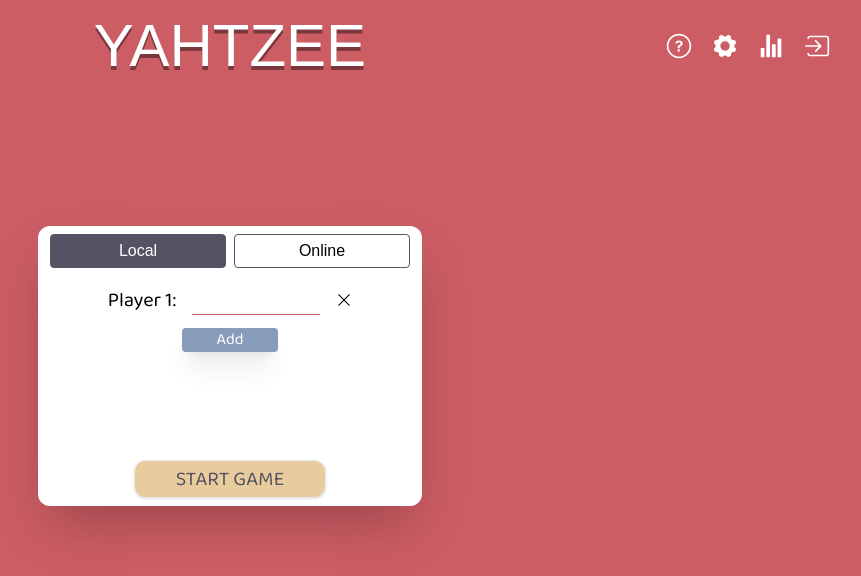
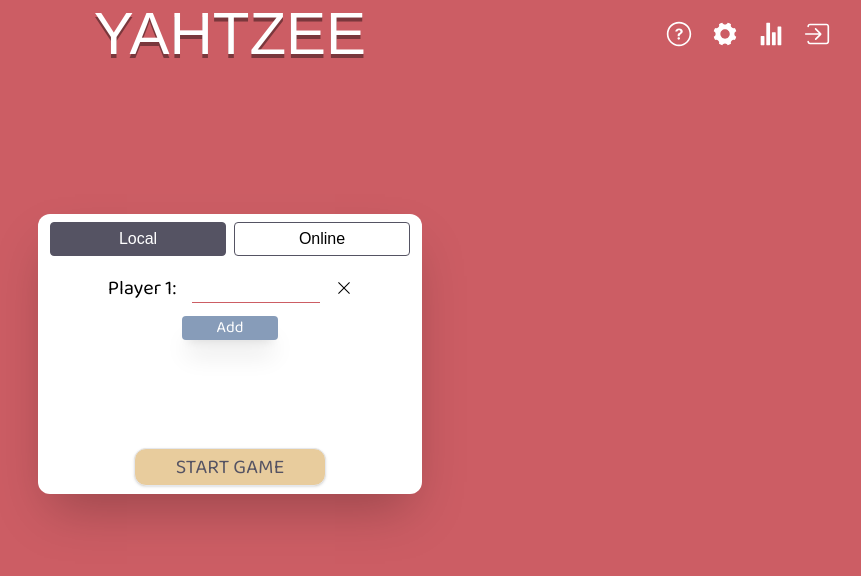
Before and after one commit to aayushb03/yahtzee, a Next.js app: page / in a window 1280 px wide. Shown: the top 576 px of the page, without its empty margins (410-1271 px from the left). Built offline with nearby package versions, Linux system fonts and the light colour scheme; no server answers; the database is empty; a web font is replaced by a local one.

Commit message:
Reduced padding on Nav Bard

```diff
--- a/src/app/components/nav.tsx
+++ b/src/app/components/nav.tsx
@@ -7,7 +7,7 @@
   return (
     <nav className={"flex w-full bg-app-red justify-center items-center"}>
       <div className={"w-[22%]"}/>
-      <h1 className="text-6xl text-white my-4 w-[50%] text-center [text-shadow:_0_4px_0_rgb(0_0_0_/_40%)]">YAHTZEE</h1>
+      <h1 className="text-6xl text-white my-1 w-[50%] text-center [text-shadow:_0_4px_0_rgb(0_0_0_/_40%)]">YAHTZEE</h1>
       <div className={"w-[22%] flex justify-end text-3xl text-white gap-4"}>
         <IoIosHelpCircleOutline className={iconClasses}/>
         <IoIosSettings className={iconClasses}/>
```
